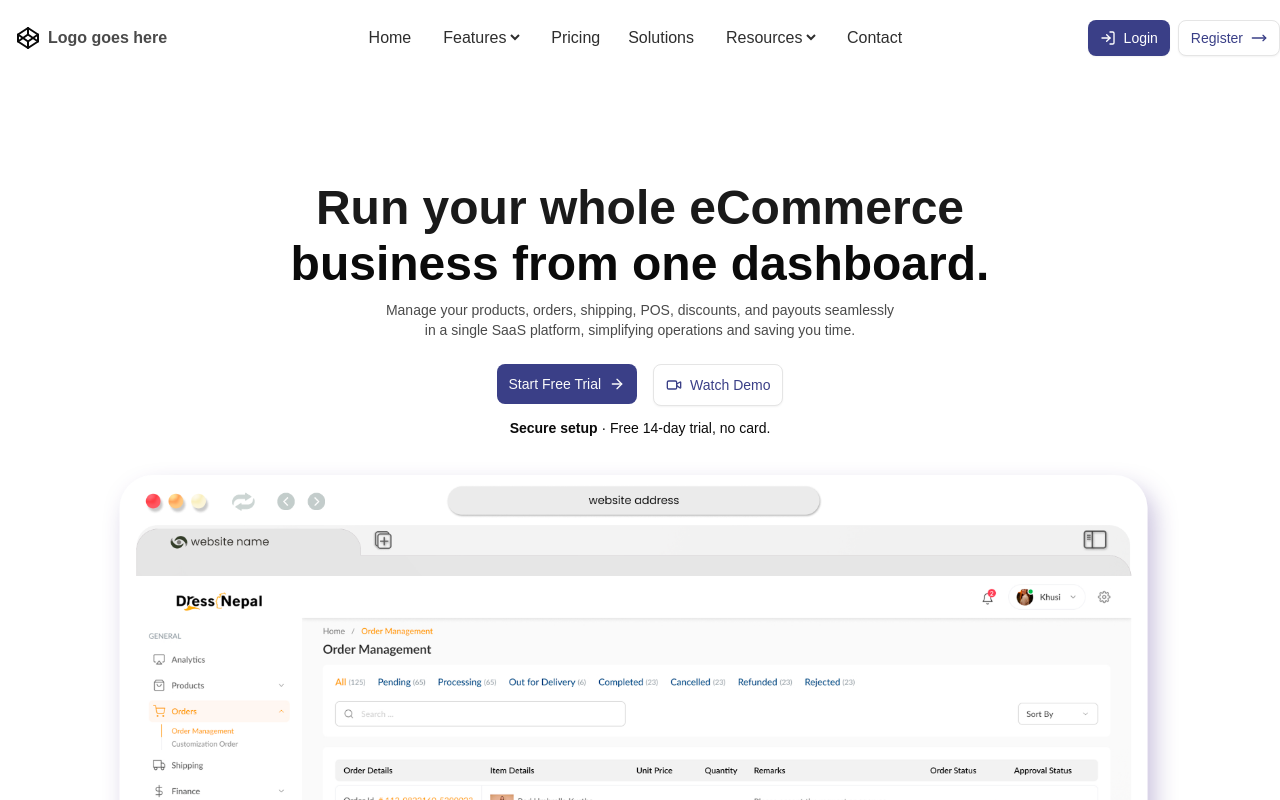
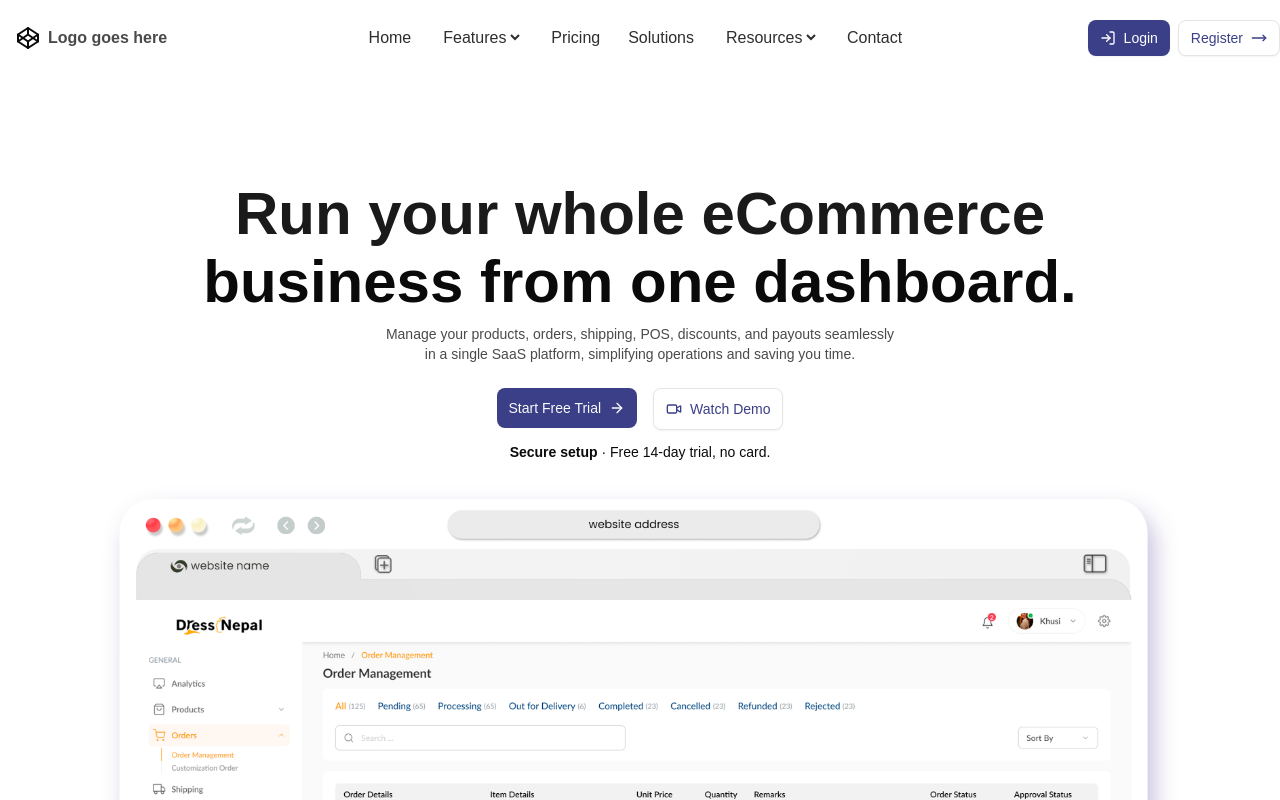
Before and after one commit to PrashantTimilsina/intern-assignment, a Next.js app: page / in a window 1280 px wide. Shown: the top 800 px of the page. Built offline with nearby package versions, Linux system fonts and the light colour scheme; a web font is replaced by a local one.

Commit message:
style:UI Improvement

```diff
--- a/app/_components/Footer.tsx
+++ b/app/_components/Footer.tsx
@@ -2,7 +2,7 @@ import React from "react";
 import { Facebook, Instagram, Twitter, Linkedin } from "lucide-react";
 function Footer() {
   const date = new Date().getFullYear();
-  console.log(date);
+
   return (
     <div className="container mx-auto text-white lg:pt-12 pb-5 flex flex-col gap-6 max-lg:px-4 pt-8">
       <div className="text-base flex  lg:gap-16 lg:flex-row flex-col gap-8 ">
--- a/app/_components/Hero.tsx
+++ b/app/_components/Hero.tsx
@@ -20,10 +20,10 @@ function Hero() {
   return (
     <div className="container mx-auto flex flex-col items-center lg:mt-28 mt-16  ">
       <div className="flex flex-col  px-2">
-        <h1 className="lg:text-5xl font-sans-base font-semibold text-hero-primary px-5 text-2xl text-center">
+        <h1 className="lg:text-6xl font-sans-base font-semibold text-hero-primary px-5 text-2xl text-center">
           Run your whole eCommerce
         </h1>
-        <p className="lg:text-5xl font-semibold lg:mt-2 text-2xl px-3 text-center">
+        <p className="lg:text-6xl font-semibold lg:mt-2 text-2xl px-3 text-center">
           {" "}
           business from one dashboard.
         </p>
@@ -75,7 +75,8 @@ function Hero() {
               alt="company logo"
               width={241}
               height={41}
-              className="w-32 h-6 lg:w-36 lg:h-7 object-contain shrink-0"
+              // className="w-32 h-6 lg:w-36 lg:h-7 object-contain shrink-0"
+              className="w-auto h-6 lg:w-auto lg:h-7 object-contain shrink-0"
             />
           ))}
         </div>
--- a/app/_components/Navbar.tsx
+++ b/app/_components/Navbar.tsx
@@ -8,7 +8,7 @@ function Navbar() {
 
   return (
     <div className="lg:container lg:mx-auto lg:mt-1 bg-white ">
-      <nav className="flex items-center justify-between  py-4 ">
+      <nav className="flex items-center justify-between  py-4 z-50">
         <div className="flex items-center gap-2 px-4">
           <Codepen />
           <h1 className="font-semibold text-logo-text">Logo goes here</h1>
@@ -29,7 +29,7 @@ function Navbar() {
           </li>
           <li>Contact</li>
         </ul>
-        <div className="lg:hidden px-4">
+        <div className="lg:hidden px-4 z-50">
           {show ? (
             <X onClick={() => setShow(false)} />
           ) : (
@@ -56,10 +56,10 @@ function Navbar() {
         <ul
           className={`fixed top-14  w-full
           flex flex-col gap-4
-          transition-transform duration-150 transform ease-in-out
-          cursor-pointer text-nav-text bg-gray-300
+          transition-all duration-150 transform ease-in-out
+          cursor-pointer text-nav-text bg-white
           lg:hidden px-5 py-3
-          ${show ? "translate-x-0 opacity-100" : "translate-x-full opacity-0"}`}
+          ${show ? "translate-y-0 opacity-100" : "-translate-y-full opacity-0"}`}
         >
           <li>Home</li>
           <li>
```
